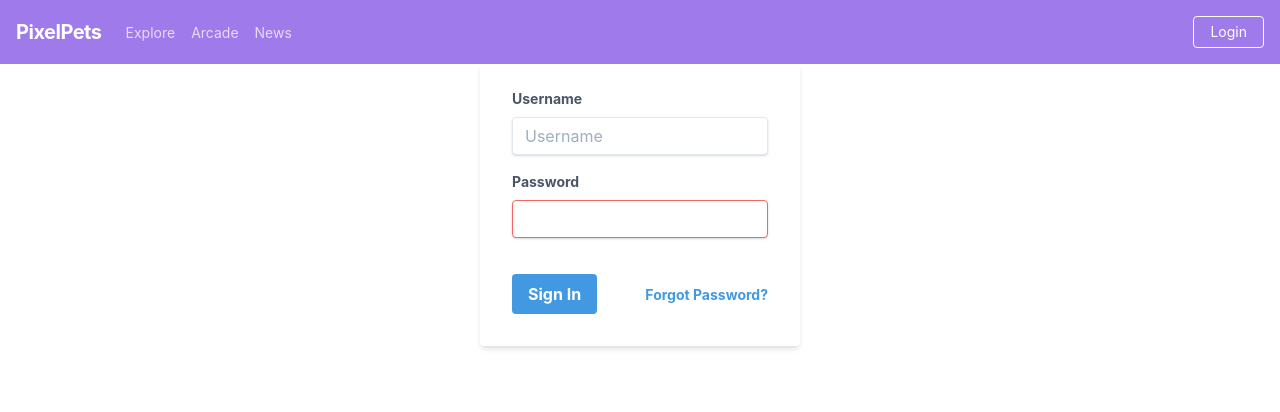
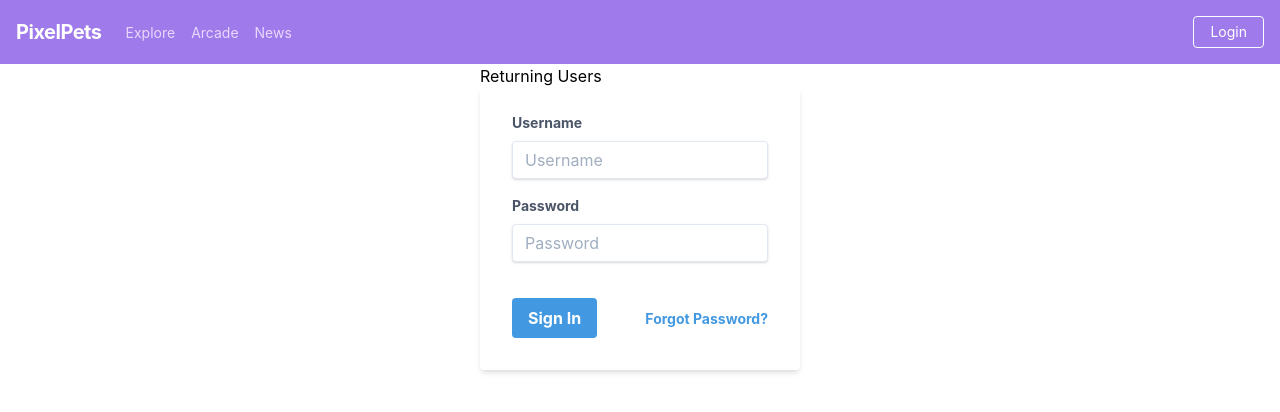
Before and after one commit to LucySuddenly/NewPets-Frontend, a React (Create React App) app: page /login in a window 1280 px wide. Shown: the top 412 px of the page. Built offline with nearby package versions, Linux system fonts and the light colour scheme.

Commit message:
bulk changed class to className

```diff
--- a/src/components/Login.js
+++ b/src/components/Login.js
@@ -4,25 +4,28 @@
     render() {
         return (
             <div className="flex justify-center">
-                <div class="w-full max-w-xs">
-                    <form class="bg-white shadow-md rounded px-8 pt-6 pb-8 mb-4">
-                        <div class="mb-4">
-                        <label class="block text-gray-700 text-sm font-bold mb-2" for="username">
+                <div className="w-full max-w-xs">
+                    <p>
+                        Returning Users
+                    </p>
+                    <form className="bg-white shadow-md rounded px-8 pt-6 pb-8 mb-4">
+                        <div className="mb-4">
+                        <label className="block text-gray-700 text-sm font-bold mb-2" for="username">
                             Username
                         </label>
-                        <input class="shadow appearance-none border rounded w-full py-2 px-3 text-gray-700 leading-tight focus:outline-none focus:shadow-outline" id="username" type="text" placeholder="Username"/>
+                        <input className="shadow appearance-none border rounded w-full py-2 px-3 text-gray-700 leading-tight focus:outline-none focus:shadow-outline" id="username" type="text" placeholder="Username"/>
                         </div>
-                        <div class="mb-6">
-                        <label class="block text-gray-700 text-sm font-bold mb-2" for="password">
+                        <div className="mb-6">
+                        <label className="block text-gray-700 text-sm font-bold mb-2" for="password">
                             Password
                         </label>
-                        <input class="shadow appearance-none border border-red-500 rounded w-full py-2 px-3 text-gray-700 mb-3 leading-tight focus:outline-none focus:shadow-outline" id="password" type="password" />
+                        <input className="shadow appearance-none border border rounded w-full py-2 px-3 text-gray-700 mb-3 leading-tight focus:outline-none focus:shadow-outline" id="password" type="password" placeholder="Password"/>
                         </div>
-                        <div class="flex items-center justify-between">
-                        <button class="bg-blue-500 hover:bg-blue-700 text-white font-bold py-2 px-4 rounded focus:outline-none focus:shadow-outline" type="button">
+                        <div className="flex items-center justify-between">
+                        <button className="bg-blue-500 hover:bg-blue-700 text-white font-bold py-2 px-4 rounded focus:outline-none focus:shadow-outline" type="button">
                             Sign In
                         </button>
-                        <a class="inline-block align-baseline font-bold text-sm text-blue-500 hover:text-blue-800" href="#">
+                        <a className="inline-block align-baseline font-bold text-sm text-blue-500 hover:text-blue-800" href="#">
                             Forgot Password?
                         </a>
                         </div>
```
